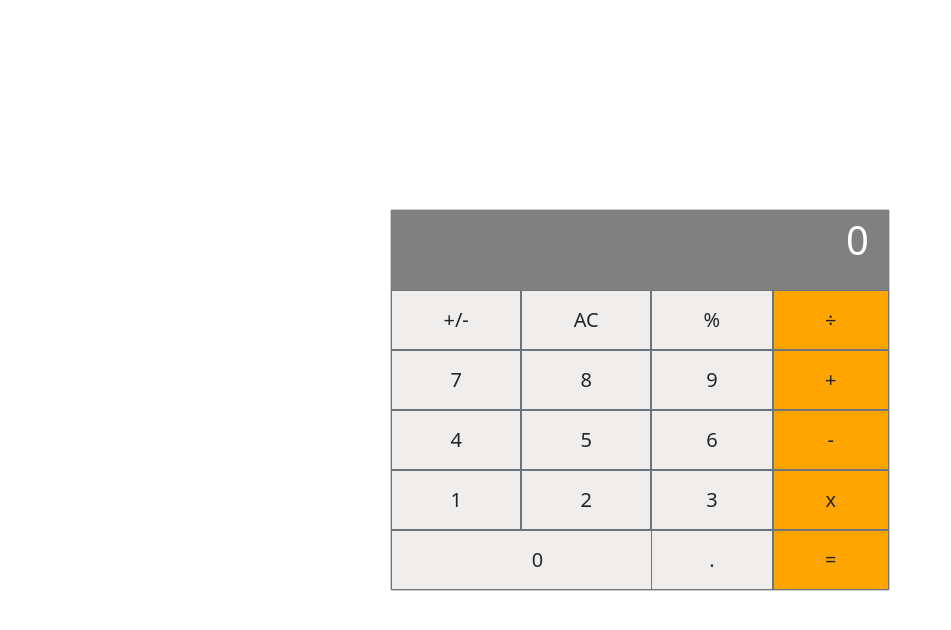
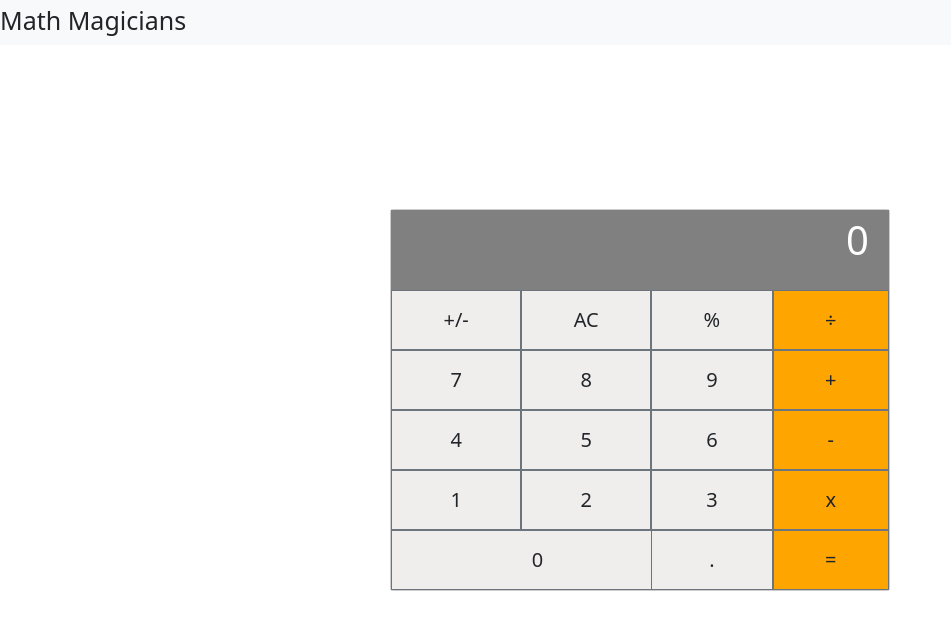
Before and after one commit to vicmaburrito/Math-magicians, a React (Create React App) app: page / in a window 1280 px wide. Shown: the top 630 px of the page, without its empty margins (0-951 px from the left). Built offline with nearby package versions, Linux system fonts and the light colour scheme.

Commit message:
Create navbar component and display it on page

```diff
--- a/src/App.js
+++ b/src/App.js
@@ -2,6 +2,7 @@ import React from 'react';
 import Calculator from './components/Calculator';
 import 'bootstrap/dist/css/bootstrap.css';
 import './App.css';
+import Navbar from './components/Navbar/Navbar';
 
 class App extends React.Component {
   constructor(props) {
@@ -11,9 +12,12 @@ class App extends React.Component {
 
   render() {
     return (
-      <div className="App">
-        <Calculator />
-      </div>
+      <>
+        <Navbar />
+        <div className="App">
+          <Calculator />
+        </div>
+      </>
     );
   }
 }
--- /dev/null
+++ b/src/components/Navbar/Navbar.js
@@ -0,0 +1,10 @@
+import React from 'react';
+
+function Navbar() {
+  return (
+    <nav className="navbar navbar-light bg-light justify-content-between">
+      <h1 className="title-math">Math Magicians</h1>
+    </nav>
+  );
+}
+export default Navbar;
```
